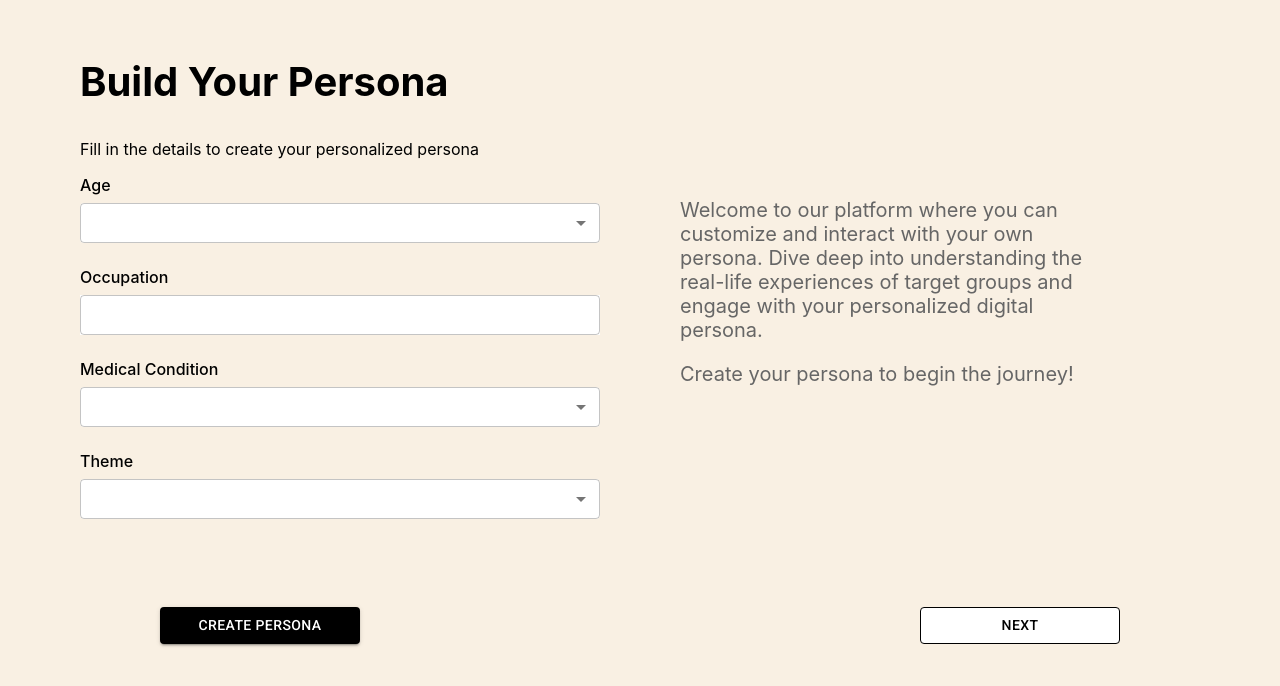
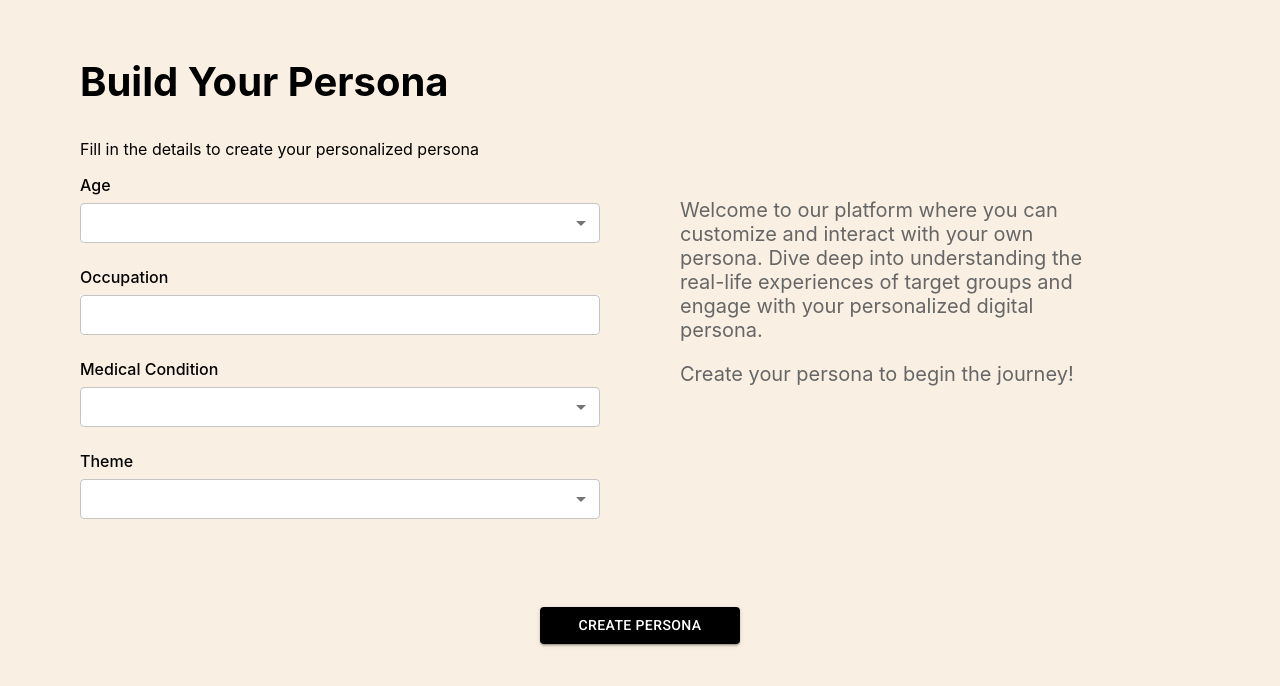
Before and after one commit to qintz129/Capstone, a React (Create React App) app in the folder chat/: page / in a window 1280 px wide. Shown: the top 686 px of the page. Built offline with nearby package versions, Linux system fonts and the light colour scheme.

Commit message:
optimize UI

```diff
--- a/chat/src/pages/BuildPersona.js
+++ b/chat/src/pages/BuildPersona.js
@@ -266,9 +266,9 @@ function BuildPersona () {
           )}
       </Box>
       </Box>
-        <Box display="flex" alignItems="center" justifyContent="center" py={3} px={10} gap={70}>
+        <Box display="flex" alignItems="center" justifyContent="center" py={3} px={10} gap={60}>
           <Button sx={{backgroundColor: "#000", width:'200px'}} variant="contained" onClick={createPersona}>Create Persona</Button>
-          <Button sx={{borderColor: "#000", color: "#000", backgroundColor: "#FFF", width:'200px'}} variant="outlined" onClick={handleNext}>Next</Button>
+          {value.personas.length>0 && <Button sx={{borderColor: "#000", color: "#000", backgroundColor: "#FFF", width:'200px'}} variant="outlined" onClick={handleNext}>Next</Button>}
         </Box>
     </Box>
   )
--- a/chat/src/pages/YourTopic.js
+++ b/chat/src/pages/YourTopic.js
@@ -218,7 +218,7 @@ function YourTopic () {
                 key={skill.id}
                 >
                 <Box fontSize={24} fontWeight={600} marginTop={3}>{skill.title}</Box>
-                <Box fontSize={18} fontWeight={300} height={100} marginTop={3} marginBottom={2} p={2}>{skill.desc}</Box>
+                <Box fontSize={18} fontWeight={300} height={100} marginTop={3} marginBottom={2} p={2} overflow="auto">{skill.desc}</Box>
                 <Box textAlign="left" flex={1} p={2}>
                 <Accordion>
                 <AccordionSummary expandIcon={<ExpandMoreIcon />}>
```
